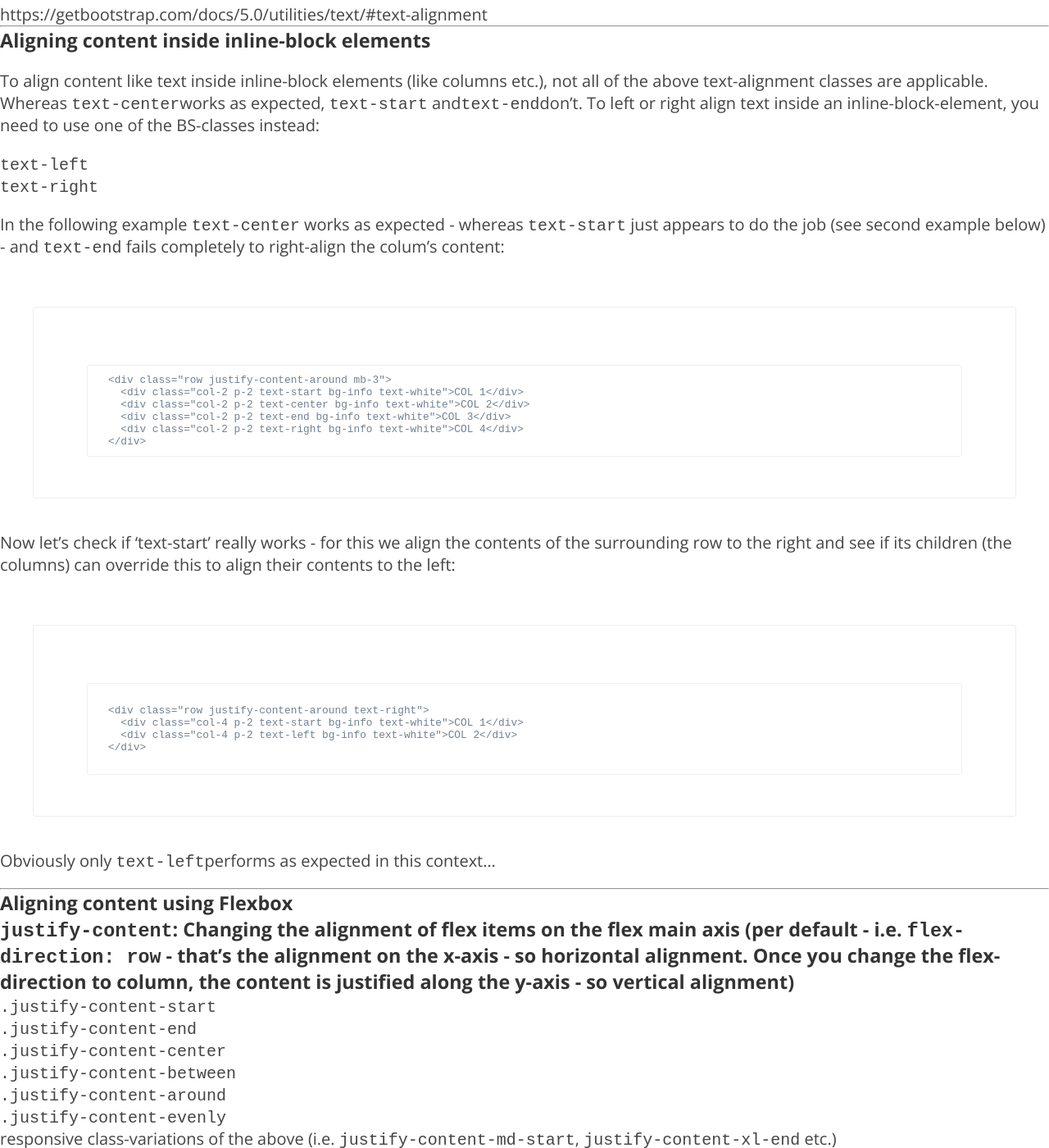
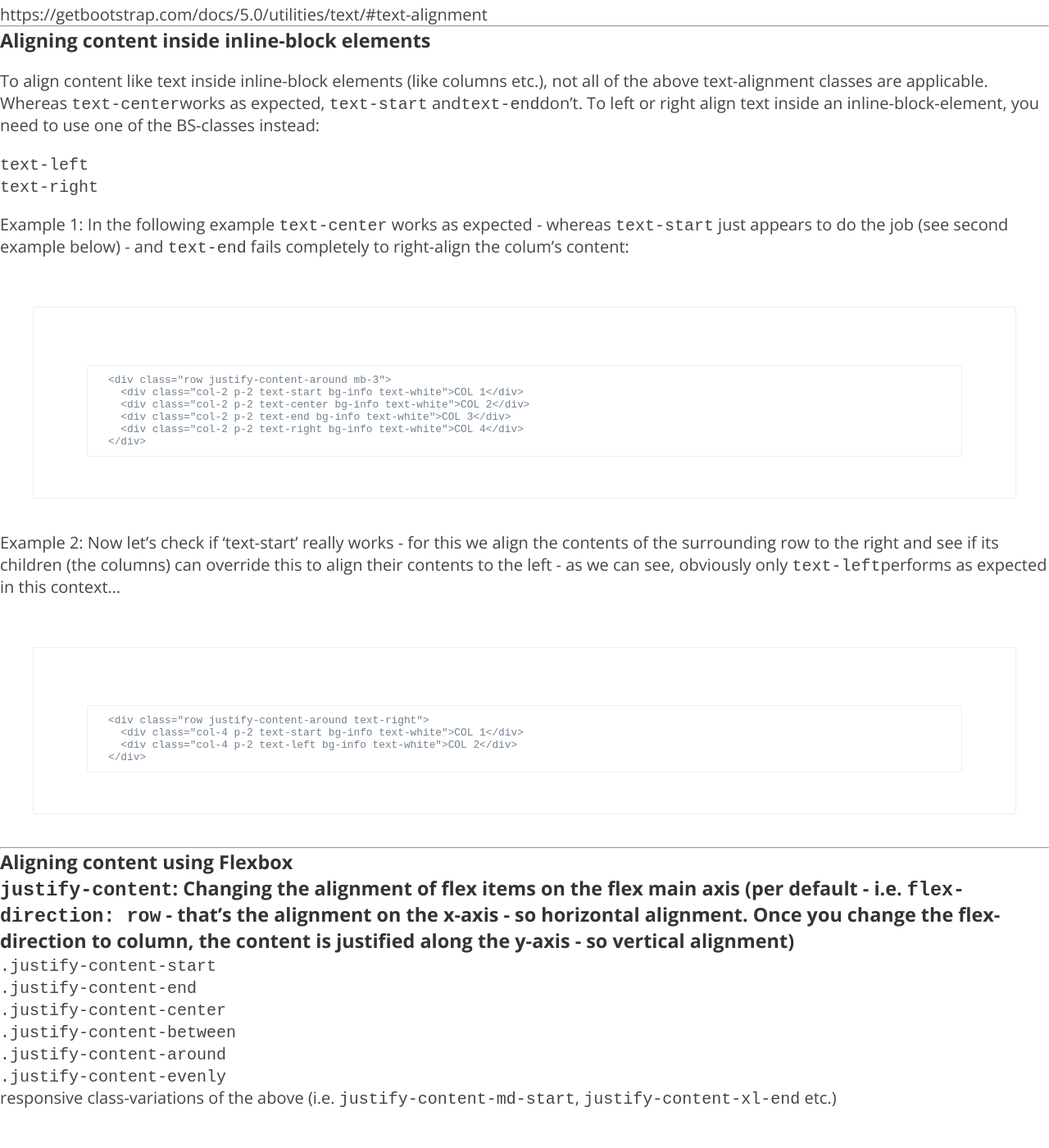
Before and after one commit to mayinx/mayinx.github.io, a Jekyll site: the page built from check.md, in a window 1280 px wide and 1400 px high, scrolled down 1108 px. Shown: the whole window at 82% size. Built offline with Jekyll 4.4.1, drawn with Linux system fonts in a browser that asks for light colours; our own code applies the rules of GitHub Pages for plain Markdown files; some of the changed text lies outside the part shown.

Commit message:
Update check.md

````diff
--- a/check.md
+++ b/check.md
@@ -46,7 +46,7 @@ To align content like text inside inline-block elements (like columns etc.), not
 - `text-left`
 - `text-right`
 
-In the following example `text-center` works as expected - whereas `text-start` just appears to do the job (see second example below) - and `text-end` fails completely to right-align the colum's content:
+Example 1: In the following example `text-center` works as expected - whereas `text-start` just appears to do the job (see second example below) - and `text-end` fails completely to right-align the colum's content:
 
 ```
 <div class="row justify-content-around mb-3">
@@ -57,18 +57,16 @@ In the following example `text-center` works as expected - whereas `text-start`
 </div>
 ```
 
-Now let's check if 'text-start' really works - for this we align the contents of the surrounding row to the right and see if its children (the columns) can override this to align their contents to the left:
+Example 2: Now let's check if 'text-start' really works - for this we align the contents of the surrounding row to the right and see if its children (the columns) can override this to align their contents to the left - as we can see, obviously only `text-left`performs as expected in this context...
 
 ```
-
 <div class="row justify-content-around text-right">
   <div class="col-4 p-2 text-start bg-info text-white">COL 1</div>
   <div class="col-4 p-2 text-left bg-info text-white">COL 2</div>
 </div>
-
 ```
 
-Obviously only `text-left`performs as expected in this context...
+
 
 ---------------------------------------------
 
````
Also changed, not shown: other parts of check.md (+1 -1 lines).
